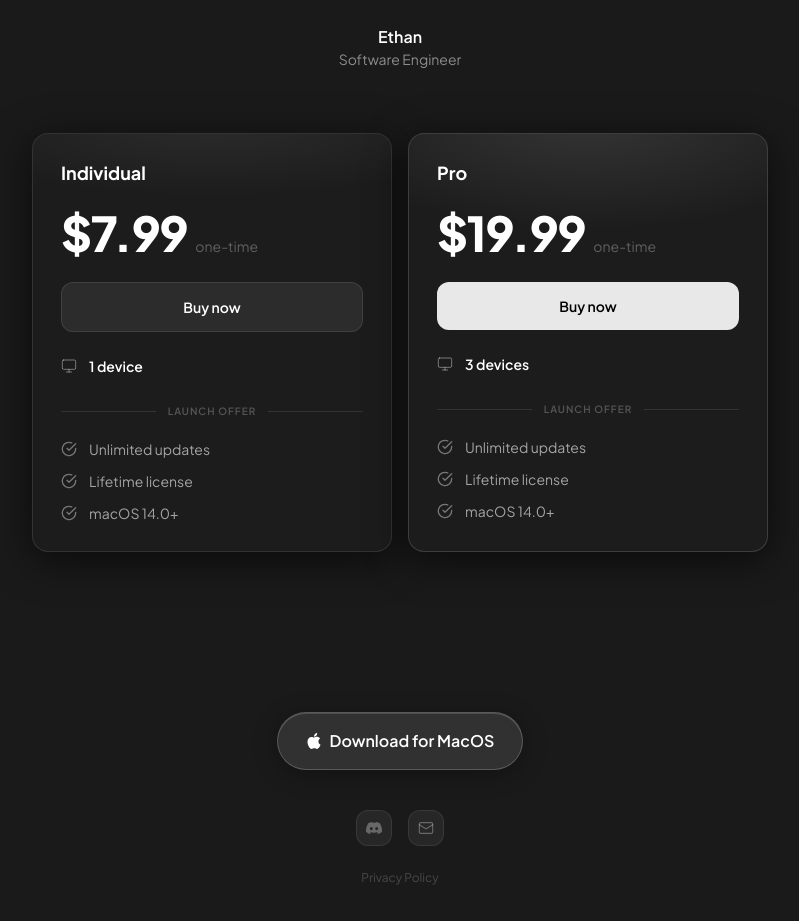
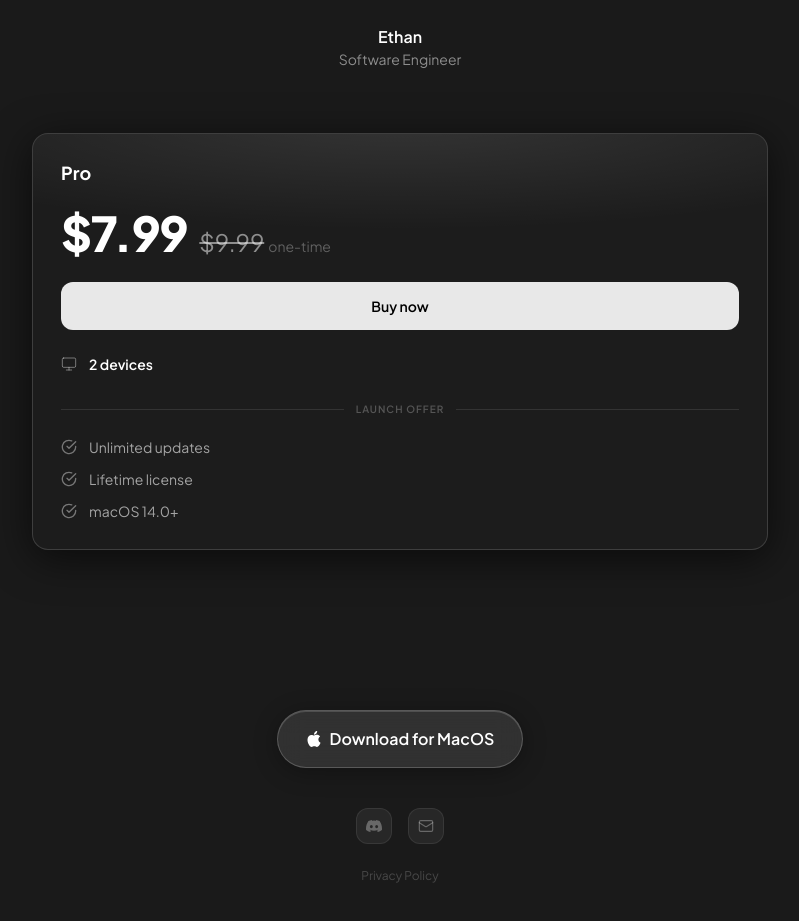
Before and after one commit to Abjcodes/muffle-web, a Next.js app: page / in a window 1280 px wide. Shown: the part 2580-3501 px from the top of the page, without its empty margins (240-1039 px from the left). Built offline with nearby package versions, Linux system fonts and the light colour scheme.

Commit message:
Modified licence

```diff
--- a/app/page.tsx
+++ b/app/page.tsx
@@ -322,26 +322,22 @@ export default function Home() {
 
         {/* Pricing */}
         <div id="pricing" className="mb-24">
-          <div className="grid grid-cols-1 md:grid-cols-2 gap-4">
+          <div className="flex justify-center">
 
             {/* Solo card */}
-            <div className="relative rounded-2xl border border-white/[0.1] bg-[#1c1c1c] overflow-hidden shadow-[0_8px_40px_rgba(0,0,0,0.6)]">
-              {/* top glow */}
+            {/* <div className="relative rounded-2xl border border-white/[0.1] bg-[#1c1c1c] overflow-hidden shadow-[0_8px_40px_rgba(0,0,0,0.6)]">
               <div className="absolute top-0 left-0 right-0 h-32 pointer-events-none" style={{ background: "radial-gradient(ellipse 80% 60% at 50% -10%, rgba(255,255,255,0.07) 0%, transparent 100%)" }} />
 
               <div className="relative p-7 flex flex-col h-full">
-                {/* header */}
                 <div className="mb-6">
                   <p className="text-white font-bold text-lg leading-tight">Individual</p>
                 </div>
 
-                {/* price */}
                 <div className="mb-6">
                   <span className="text-white font-extrabold text-5xl tracking-tight">$7.99</span>
                   <span className="text-white/30 text-sm ml-2">one-time</span>
                 </div>
 
-                {/* CTA */}
                 <a
                   href="https://lattix.lemonsqueezy.com/checkout/buy/1ec654b3-4291-4d4f-a9be-da41075f3b99?logo=0"
                   target="_blank"
@@ -351,7 +347,6 @@ export default function Home() {
                   Buy now
                 </a>
 
-                {/* device count */}
                 <div className="flex items-center gap-3 mb-2">
                   <svg width="16" height="16" viewBox="0 0 24 24" fill="none" stroke="currentColor" strokeWidth="1.5" strokeLinecap="round" strokeLinejoin="round" className="text-white/40 flex-shrink-0" aria-hidden="true">
                     <rect x="2" y="3" width="20" height="14" rx="2" />
@@ -361,14 +356,12 @@ export default function Home() {
                   <span className="text-white/70 text-sm"><span className="text-white font-semibold">1 device</span></span>
                 </div>
 
-                {/* divider */}
                 <div className="flex items-center gap-3 my-5">
                   <div className="flex-1 h-px bg-white/10" />
                   <span className="text-white/25 text-[10px] font-semibold tracking-widest uppercase">Launch offer</span>
                   <div className="flex-1 h-px bg-white/10" />
                 </div>
 
-                {/* features */}
                 <ul className="flex flex-col gap-3">
                   {["Unlimited updates", "Lifetime license", "macOS 14.0+"].map((f) => (
                     <li key={f} className="flex items-center gap-3">
@@ -381,10 +374,10 @@ export default function Home() {
                   ))}
                 </ul>
               </div>
-            </div>
+            </div> */}
 
             {/* Pro card */}
-            <div className="relative rounded-2xl border border-white/[0.15] bg-[#1c1c1c] overflow-hidden shadow-[0_8px_40px_rgba(0,0,0,0.6)]">
+            <div className="relative rounded-2xl border border-white/[0.15] bg-[#1c1c1c] overflow-hidden shadow-[0_8px_40px_rgba(0,0,0,0.6)] w-full">
               {/* top glow — slightly warmer */}
               <div className="absolute top-0 left-0 right-0 h-40 pointer-events-none" style={{ background: "radial-gradient(ellipse 80% 70% at 50% -10%, rgba(255,255,255,0.11) 0%, transparent 100%)" }} />
 
@@ -396,13 +389,14 @@ export default function Home() {
 
                 {/* price */}
                 <div className="mb-6">
-                  <span className="text-white font-extrabold text-5xl tracking-tight">$19.99</span>
-                  <span className="text-white/30 text-sm ml-2">one-time</span>
+                  <span className="text-white font-extrabold text-5xl tracking-tight">$7.99</span>
+                  <span className="text-white/50 text-2xl ml-3 line-through">$9.99</span>
+                  <span className="text-white/30 text-sm ml-1">one-time</span>
                 </div>
 
                 {/* CTA */}
                 <a
-                  href="https://lattix.lemonsqueezy.com/checkout/buy/a1199062-1b2d-4d78-8488-0f1a1499b12f?logo=0"
+                  href="https://lattix.lemonsqueezy.com/checkout/buy/198fa97a-1d48-43d0-9ed4-1c2f40013431?logo=0"
                   target="_blank"
                   rel="noopener noreferrer"
                   className="flex items-center justify-center w-full py-3.5 rounded-xl bg-white/90 text-black font-semibold text-sm hover:bg-white transition-all duration-200 mb-6"
@@ -417,7 +411,7 @@ export default function Home() {
                     <line x1="8" y1="21" x2="16" y2="21" />
                     <line x1="12" y1="17" x2="12" y2="21" />
                   </svg>
-                  <span className="text-white/70 text-sm"><span className="text-white font-semibold">3 devices</span></span>
+                  <span className="text-white/70 text-sm"><span className="text-white font-semibold">2 devices</span></span>
                 </div>
 
                 {/* divider */}
```
